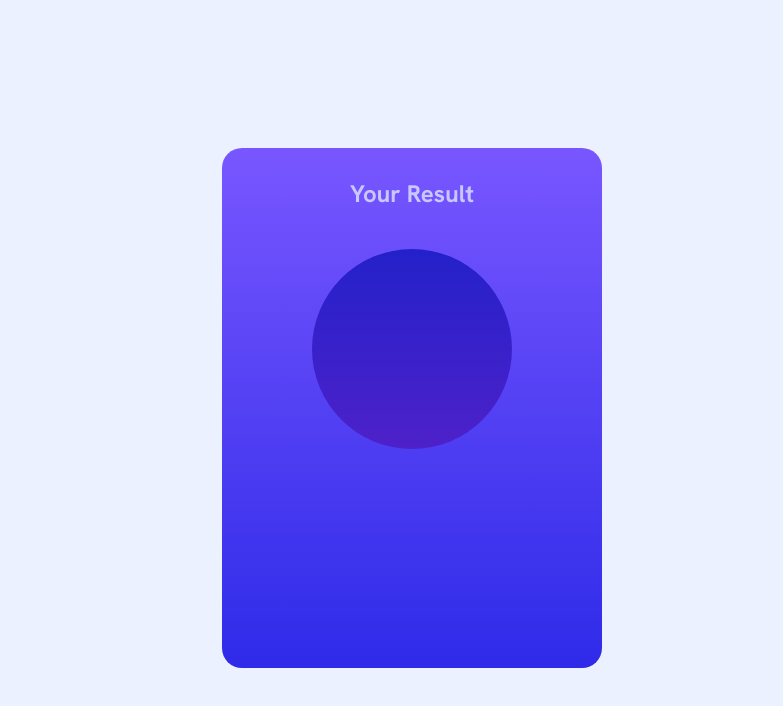
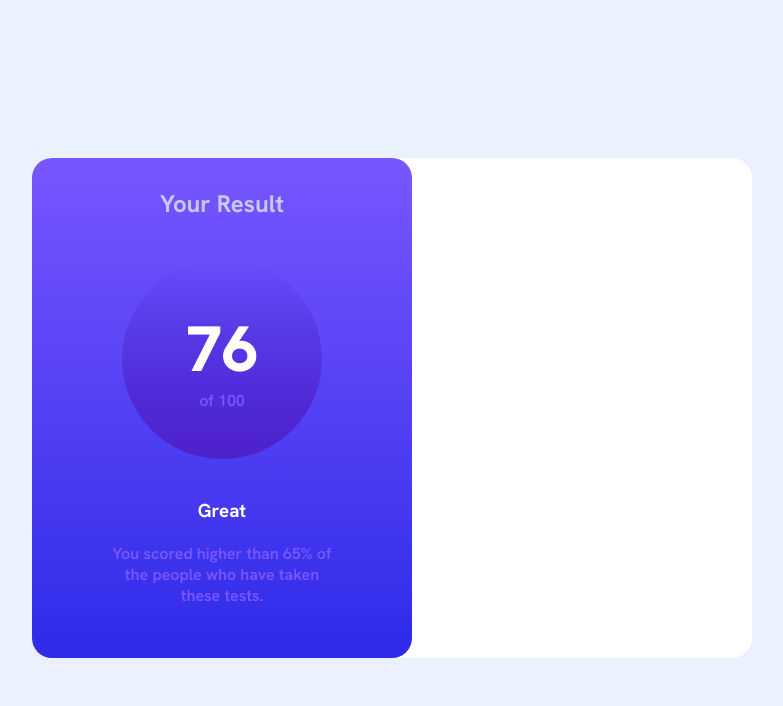
Before and after one commit to yonderboy7/frontendmentor-projects-result-summary-component, a plain HTML site: page index.html in a window 1280 px wide. Shown: the whole page, without its empty margins (228-1011 px from the left). Drawn offline with Linux system fonts and the light colour scheme.

Commit message:
started summary card

```diff
--- a/index.html
+++ b/index.html
@@ -20,9 +20,28 @@
   </head>
   <body>
     <main>
-      <section class="result-container">
-        <h2 class="result-title">Your Result</h2>
-        <section class="score"></section>
+      <section class="cards-container">
+        <section class="result-container">
+          <h2 class="result-title">Your Result</h2>
+          <section class="score-circle">
+            <section class="circle-text">
+              <div class="total-score">
+                <span>76</span>
+              </div>
+              <div class="max-score">
+                <span>of 100</span>
+              </div>
+            </section>
+          </section>
+          <h1>Great</h1>
+          <section class="result-description">
+            <span>
+              You scored higher than 65% of the people who have taken these
+              tests.
+            </span>
+          </section>
+        </section>
+        <section class="summary-container"></section>
       </section>
     </main>
     <!-- Your Result 76 of 100 Great You scored higher than 65% of the people who
--- a/style.css
+++ b/style.css
@@ -5,8 +5,8 @@
   --cobalt-blue: hsl(234, 85%, 45%);
   --light-slate-blue: hsl(252, 100%, 67%);
   --light-royal-blue: hsl(241, 81%, 54%);
-  --violet-blue: hsl(256, 72%, 46%);
-  --persian-blue: hsl(241, 72%, 46%);
+  --violet-blue: hsla(256, 72%, 46%, 1);
+  --persian-blue: hsla(241, 72%, 46%, 0);
   --white: hsl(0, 0%, 100%);
   --pale-blue: hsl(221, 100%, 96%);
   --light-lavender: hsl(241, 100%, 89%);
@@ -24,6 +24,12 @@ body {
   display: flex;
   justify-content: center;
   align-items: center;
+  flex-direction: row;
+}
+
+.cards-container {
+  display: flex;
+  height: 500px;
 }
 
 .result-container {
@@ -31,7 +37,6 @@ body {
   flex-direction: column;
   align-items: center;
   width: 380px;
-  height: 500px;
   background: linear-gradient(var(--light-slate-blue), var(--light-royal-blue));
   border-radius: 20px;
   padding: 10px 0 10px 0;
@@ -42,9 +47,49 @@ body {
   color: var(--light-lavender);
 }
 
-.score {
+.score-circle {
+  display: flex;
+  justify-content: center;
+  align-items: center;
+  flex-direction: column;
   border-radius: 100%;
   height: 200px;
   width: 200px;
   background: linear-gradient(var(--persian-blue), var(--violet-blue));
 }
+
+.circle-text .total-score {
+  font-size: 64px;
+  color: var(--white);
+  font-weight: 800;
+}
+
+.circle-text .max-score {
+  text-align: center;
+  font-weight: 600;
+  color: var(--light-slate-blue);
+}
+
+h1 {
+  color: white;
+  margin-bottom: 0;
+}
+
+.result-description {
+  margin: 0 80px 0 80px;
+  text-align: center;
+  color: var(--light-slate-blue);
+  font-weight: 600;
+}
+
+.summary-container {
+  display: flex;
+  justify-content: start;
+  align-items: center;
+  width: 380px;
+  background-color: white;
+  border-radius: 20px;
+  position: relative;
+  right: 40px;
+  z-index: -999;
+}
```
